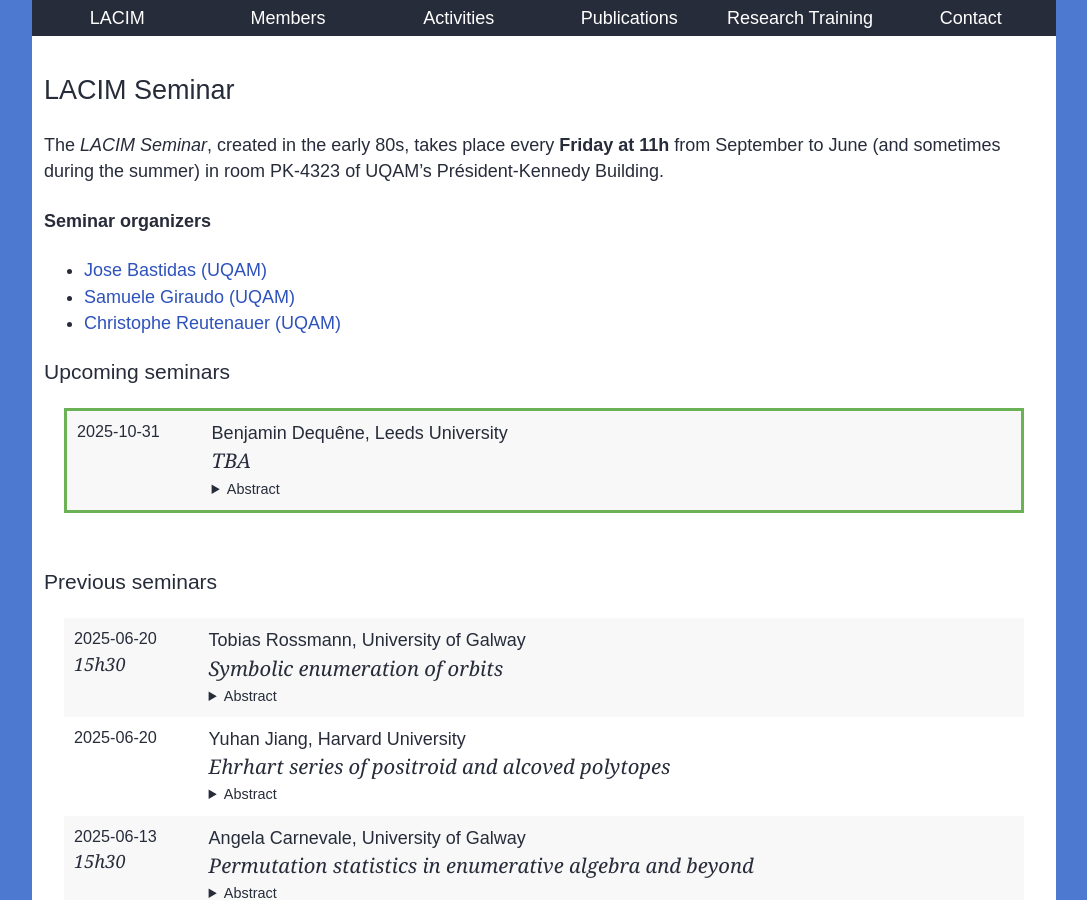
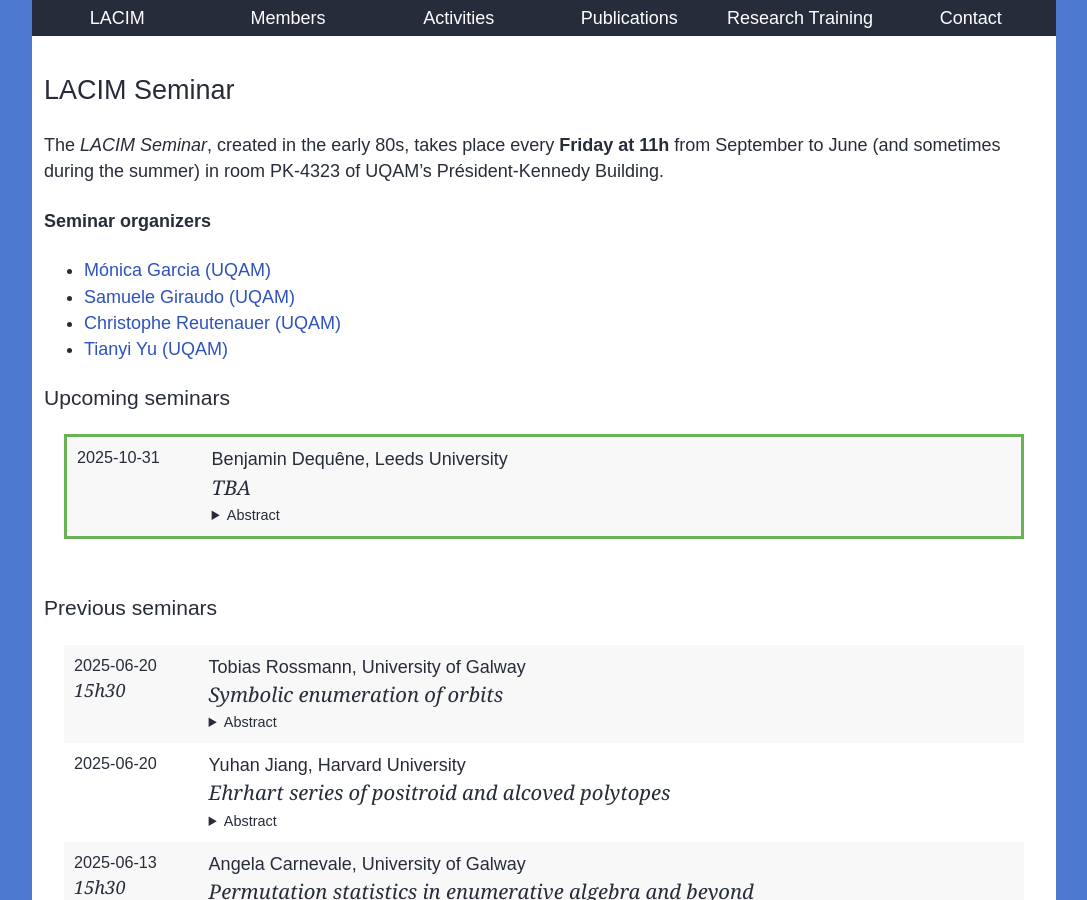
Before and after one commit to lacim-uqam/lacim-uqam.github.io, a Jekyll site: the page built from en/seminar.md, in a window 1280 px wide and 900 px high, scrolled down 451 px. Shown: the whole window, without its empty margins (96-1183 px from the left). Built offline with Jekyll 4.4.1, drawn with Linux system fonts in a browser that asks for light colours; formulas are drawn with MathJax 3; our own code applies the rules of GitHub Pages for plain Markdown files.

Commit message:
Update seminar.md
updated organizers English page

```diff
--- a/en/seminar.md
+++ b/en/seminar.md
@@ -10,6 +10,8 @@
 in room PK-4323 of UQAM's Président-Kennedy Building.
 
 **Seminar organizers**
-- [Jose Bastidas (UQAM)](https://bastidas-jose.codeberg.page/)
+
+- [Mónica Garcia (UQAM)](https://sites.google.com/view/monica-garcia-math/)
 - [Samuele Giraudo (UQAM)](https://igm.univ-mlv.fr/~giraudo/Home.html)
 - [Christophe Reutenauer (UQAM)](https://reutenauer.math.uqam.ca/)
+- [Tianyi Yu (UQAM)](https://tianyi-math.github.io)
```
